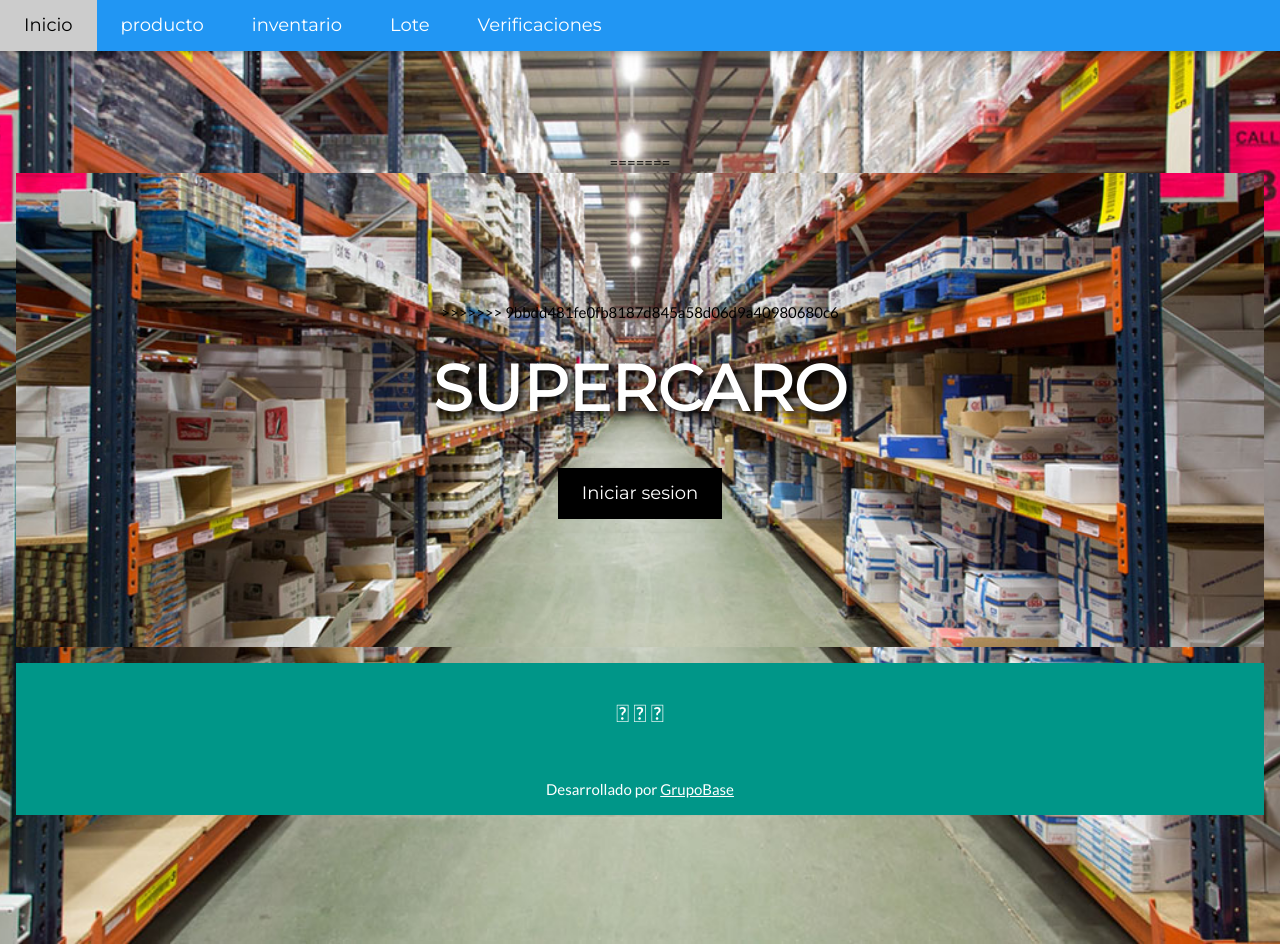
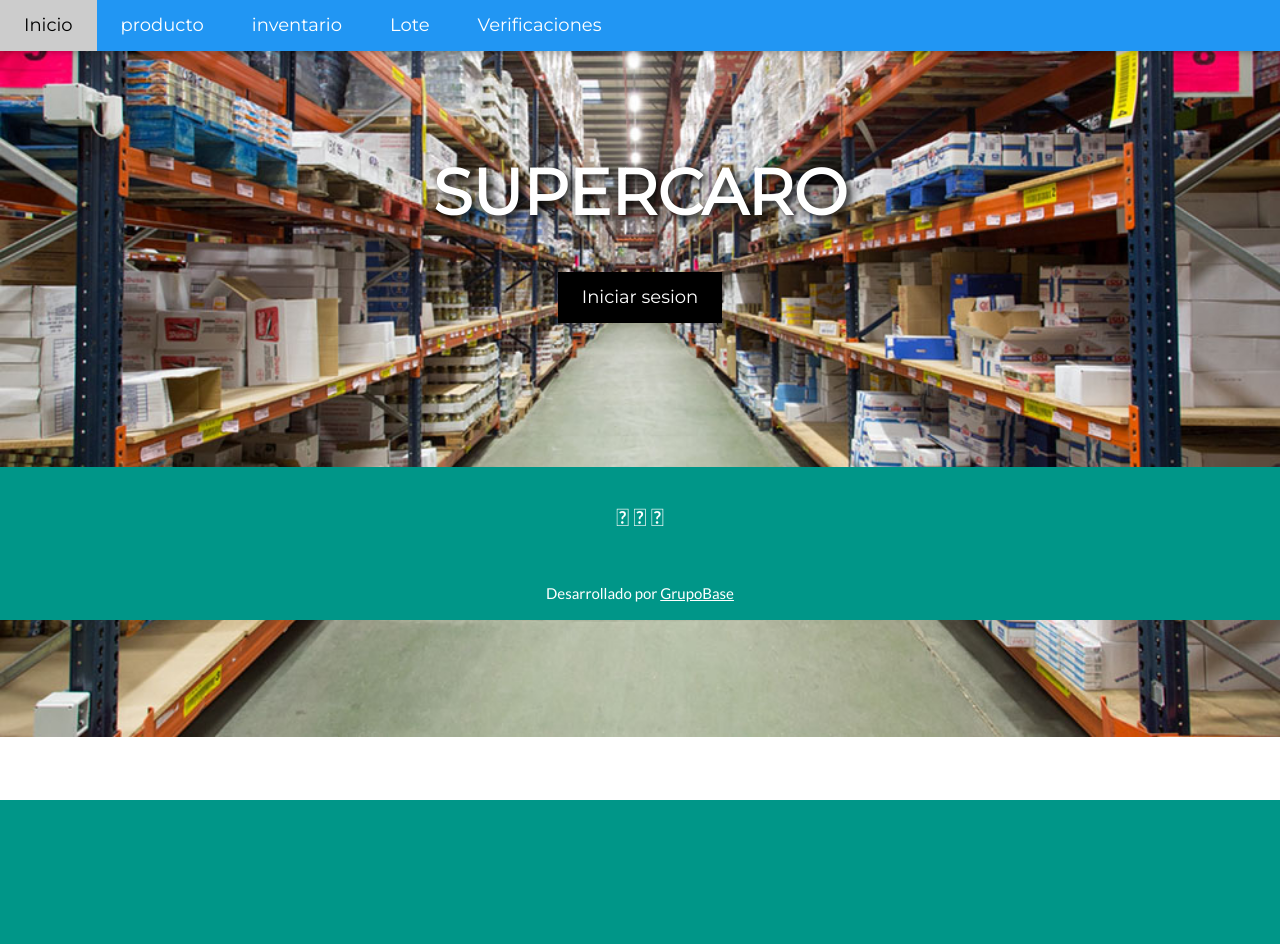
Before and after one commit to leocaraballo/tpfinal-basededatos, a PHP site: page /supercaro/ in a window 1280 px wide. After the commit the page ends 800 px from the top, so only its background shows below. Run offline with PHP 8.4, Linux system fonts and the light colour scheme.

Commit message:
Merge Index imagen

```diff
--- a/index.php
+++ b/index.php
@@ -48,11 +48,7 @@
 </div>
 
 <!-- Header -->
-<<<<<<< HEAD
 <header class="w3-container w3-center" style="padding:128px 16px;">
-=======
-<header class="w3-container w3-center" style="padding:128px 16px;  background:url(img/almacen.jpg) no-repeat center center fixed; background-size: cover;">
->>>>>>> 9bbdd481fe0fb8187d845a58d06d9a40980680c6
 
 		<h1 class="w3-margin w3-jumbo titulo-grande"><strong>SUPERCARO</strong></h1>
 	<!-- <p class="w3-xlarge">Template by w3.css</p> -->
```
